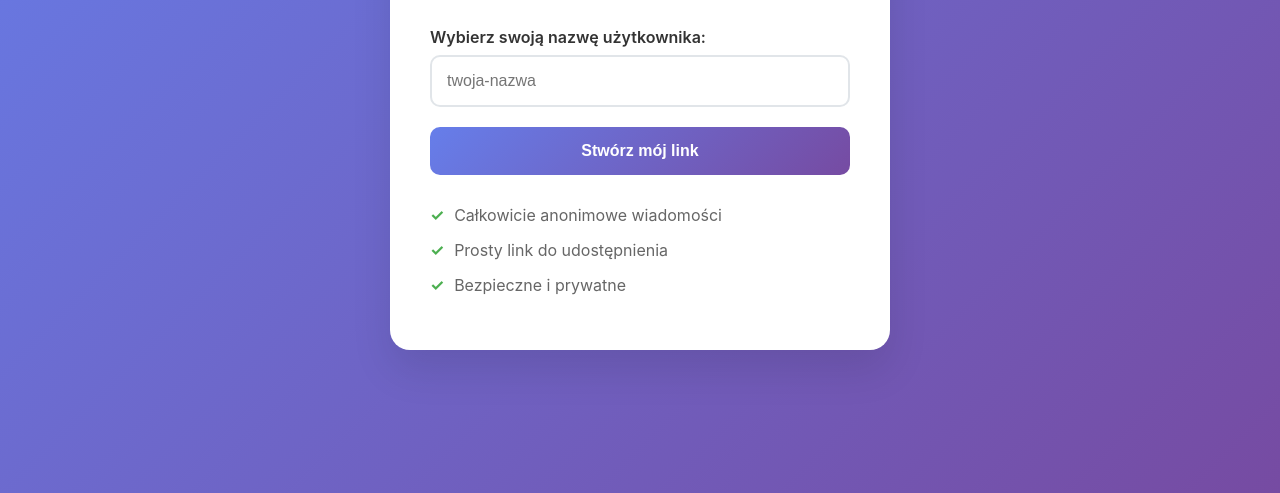
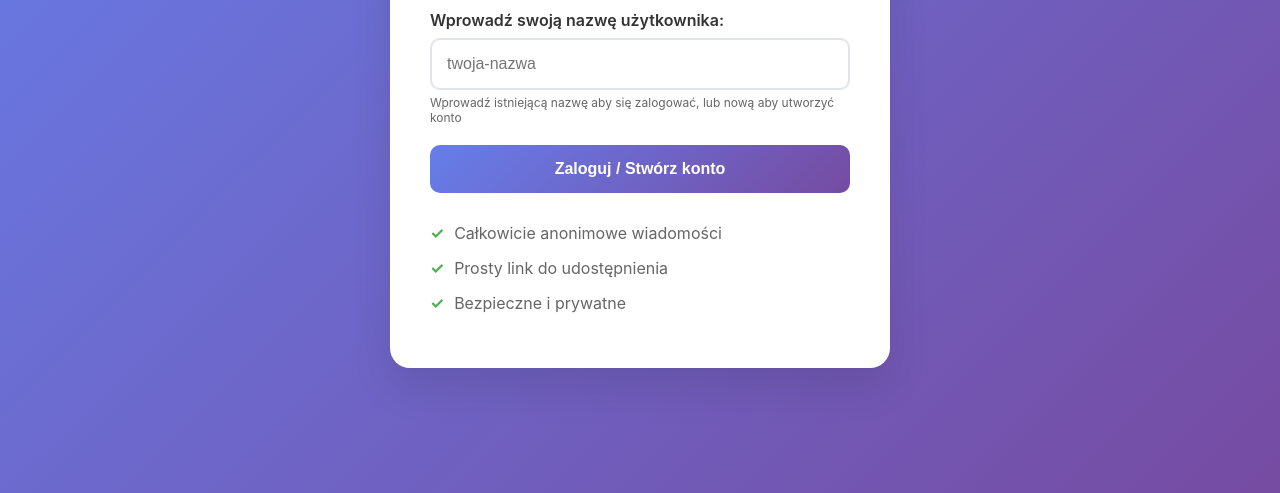
Before and after one commit to Jurek362/Tbh.fun, a plain HTML site: page index.html in a window 1280 px wide. Shown: the part 307-800 px from the top of the page. Drawn offline with Linux system fonts and the light colour scheme.

Commit message:
Update index.html

```diff
--- a/index.html
+++ b/index.html
@@ -127,11 +127,14 @@
 
         <form id="registerForm" method="POST" action="/register">
             <div class="form-group">
-                <label for="username">Wybierz swoją nazwę użytkownika:</label>
+                <label for="username">Wprowadź swoją nazwę użytkownika:</label>
                 <input type="text" id="username" name="username" placeholder="twoja-nazwa" required>
+                <small style="color: #666; font-size: 12px; margin-top: 5px; display: block;">
+                    Wprowadź istniejącą nazwę aby się zalogować, lub nową aby utworzyć konto
+                </small>
             </div>
 
-            <button type="submit" class="btn">Stwórz mój link</button>
+            <button type="submit" class="btn">Zaloguj / Stwórz konto</button>
         </form>
 
         <div id="message"></div>
@@ -219,7 +222,12 @@
                     // Zapisz użytkownika w cookies na 30 dni
                     setCookie('anonlink_user', username, 30);
 
-                    messageDiv.innerHTML = '<div class="success">Konto utworzone! Przekierowuję...</div>';
+                    if (data.isNew) {
+                        messageDiv.innerHTML = '<div class="success">Konto utworzone! Przekierowuję...</div>';
+                    } else {
+                        messageDiv.innerHTML = '<div class="success">Zalogowano! Przekierowuję...</div>';
+                    }
+
                     setTimeout(() => {
                         window.location.href = 'https://jurek362.github.io/Tbh.fun/dashboard.html?user=' + username;
                     }, 1500);
```
